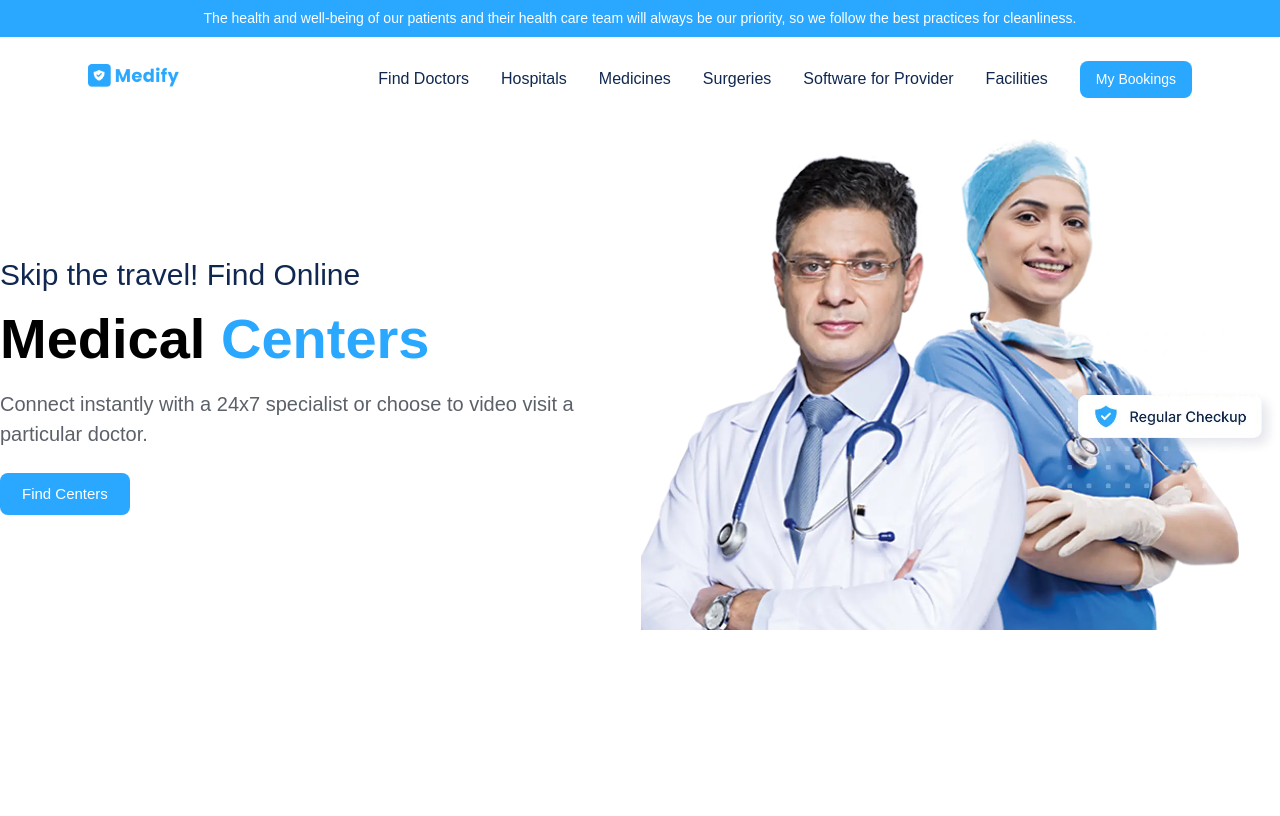
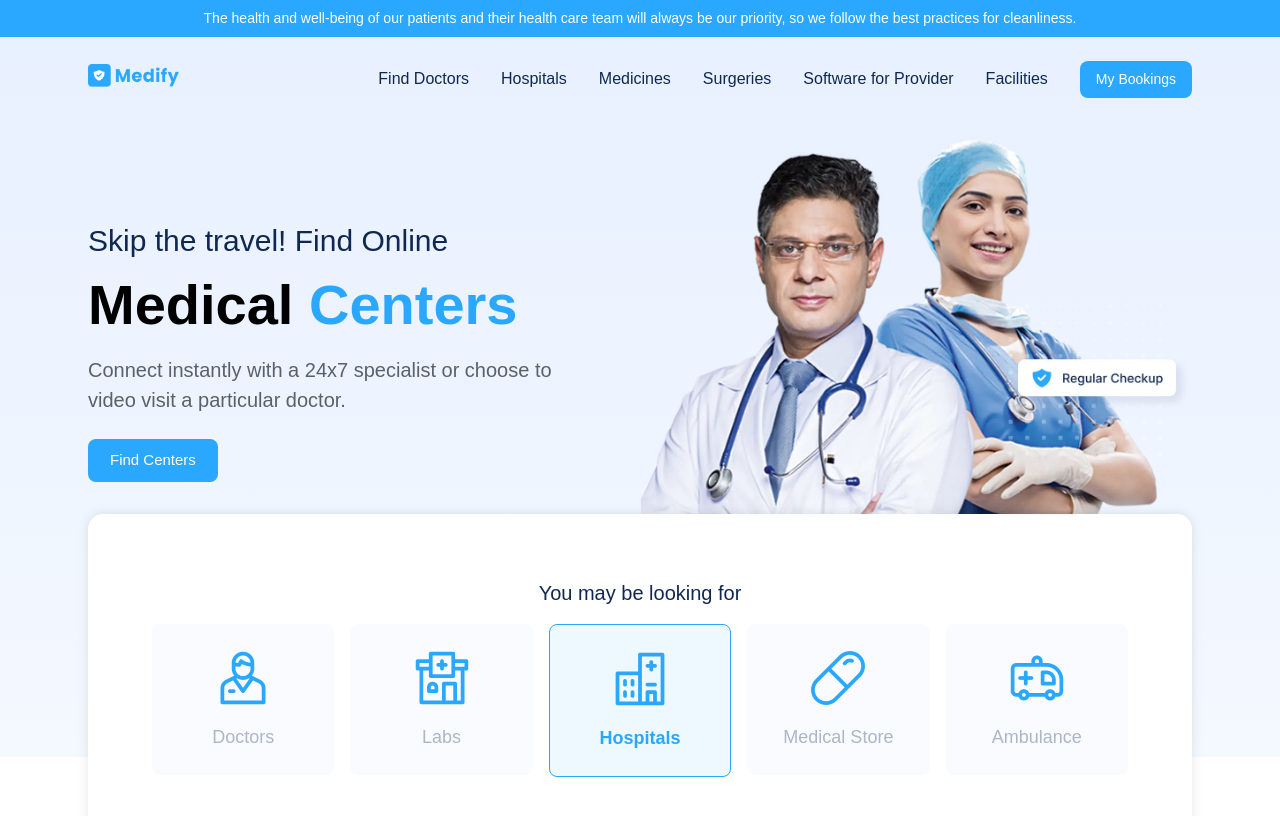
Before and after one commit to RoopaRI/medify-responsive-app, a React (Create React App) app: page / in a window 1280 px wide. Shown: the top 816 px of the page. Built offline with nearby package versions, Linux system fonts and the light colour scheme.

Commit message:
Implemented HeroServices component which includes grid of services provided by the hospital.

```diff
--- a/src/Home/Home.jsx
+++ b/src/Home/Home.jsx
@@ -1,13 +1,35 @@
 import { Container, Box, Stack } from "@mui/material";
 import HeroSlider from "../components/HeroSlider/HeroSlider";
 import NavBar from "../components/NavBar/NavBar";
+import HeroServices from "../components/HeroServices/HeroServices";
 
 export default function Home() {
     return (
-        <div>
-            <NavBar />
-            <HeroSlider />
-        </div>
+        <Box
+        sx={{
+          background:
+            "linear-gradient(#E7F0FF , rgba(232, 241, 255, 0.47) 90%, #fff 10%)",
+        }}
+        mb={4}
+      >
+        <NavBar />
+        <Container maxWidth="xl">
+          <HeroSlider />
+          <Stack
+            p={{ xs: 2.5, md: 8 }}
+            mt={{ xs: -2, md: 0, lg: -6, xl: -10 }}
+            position="relative"
+            zIndex={99}
+            bgcolor="#fff"
+            borderRadius="15px"
+            spacing={10}
+            boxShadow="0 0 12px rgba(0,0,0,0.1)"
+          >
+            <HeroServices />
+          </Stack>
+        </Container>
+      </Box>
+
 
     )
 }
--- /dev/null
+++ b/src/components/HeroServices/HeroServices.jsx
@@ -0,0 +1,52 @@
+import { Box, Grid, Typography } from "@mui/material";
+import doctorIcon from "../../assets/Doctor.png";
+import pharmacyIcon from "../../assets/Drugstore.png";
+import hospitalIcon from "../../assets/Hospital.png";
+import capsuleIcon from "../../assets/Capsule.png";
+import ambulanceIcon from "../../assets/Ambulance.png";
+import IconCard from "../IconCard/IconCard";
+import { useMemo } from "react";
+
+export default function HeroServices() {
+  const Services = useMemo(
+    () => [
+      { img: doctorIcon, title: "Doctors" },
+      { img: pharmacyIcon, title: "Labs" },
+      { img: hospitalIcon, title: "Hospitals", active: true },
+      { img: capsuleIcon, title: "Medical Store" },
+      { img: ambulanceIcon, title: "Ambulance" },
+    ],
+    []
+  );
+
+  return (
+    <Box>
+      <Typography
+        component="h4"
+        fontSize={20}
+        color="#102851"
+        fontWeight={500}
+        textAlign="center"
+        mb={2}
+      >
+        You may be looking for
+      </Typography>
+      <Grid
+        container
+        columnSpacing={{ xs: 1, md: 2 }}
+        justifyContent={"center"}
+      >
+        {Services.map((service) => (
+          <Grid item key={service.title} xs={4} md={2.4}>
+            <IconCard
+              img={service.img}
+              title={service.title}
+              active={service.active || false}
+              bgColor="#FAFBFE"
+            />
+          </Grid>
+        ))}
+      </Grid>
+    </Box>
+  );
+}
--- /dev/null
+++ b/src/components/IconCard/IconCard.jsx
@@ -0,0 +1,30 @@
+import { Box, Stack, Typography } from "@mui/material";
+
+export default function IconCard({
+  img,
+  title,
+  bgColor,
+  active = false,
+  shadow = false,
+}) {
+  return (
+    <Stack
+      spacing={2}
+      alignItems="center"
+      bgcolor={active ? "rgba(42,167,255,0.08)" : bgColor}
+      p={3}
+      borderRadius={2}
+      border={active ? "1px solid #2AA7FF" : "0"}
+      boxShadow={shadow ? "0 0 24px rgba(0,0,0,0.09)" : "none"}
+    >
+      <Box component="img" src={img} height={60} width={60} />
+      <Typography
+        color={active ? "primary.main" : "#ABB6C7"}
+        fontSize={18}
+        fontWeight={active ? 600 : 400}
+      >
+        {title}
+      </Typography>
+    </Stack>
+  );
+}
```
